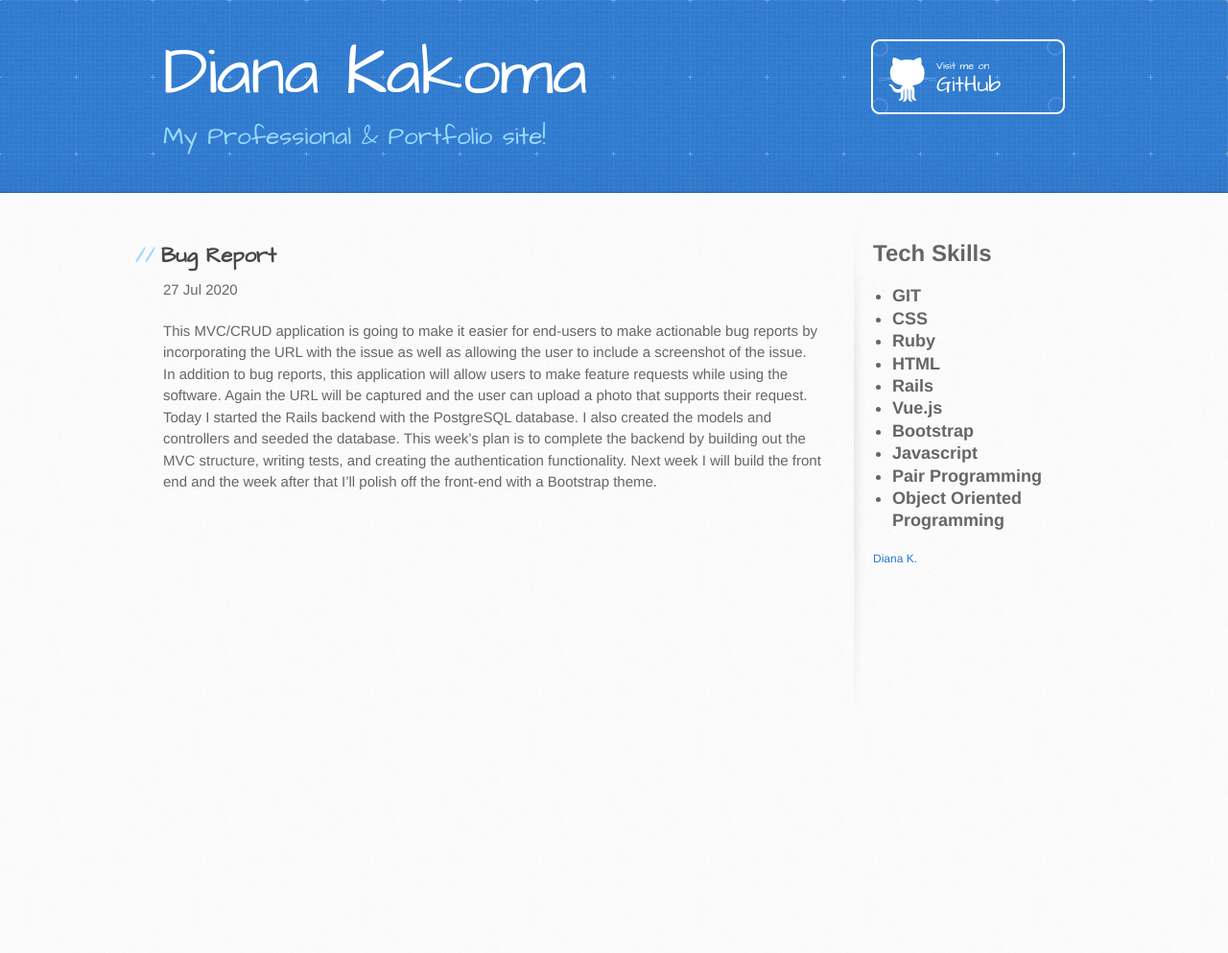
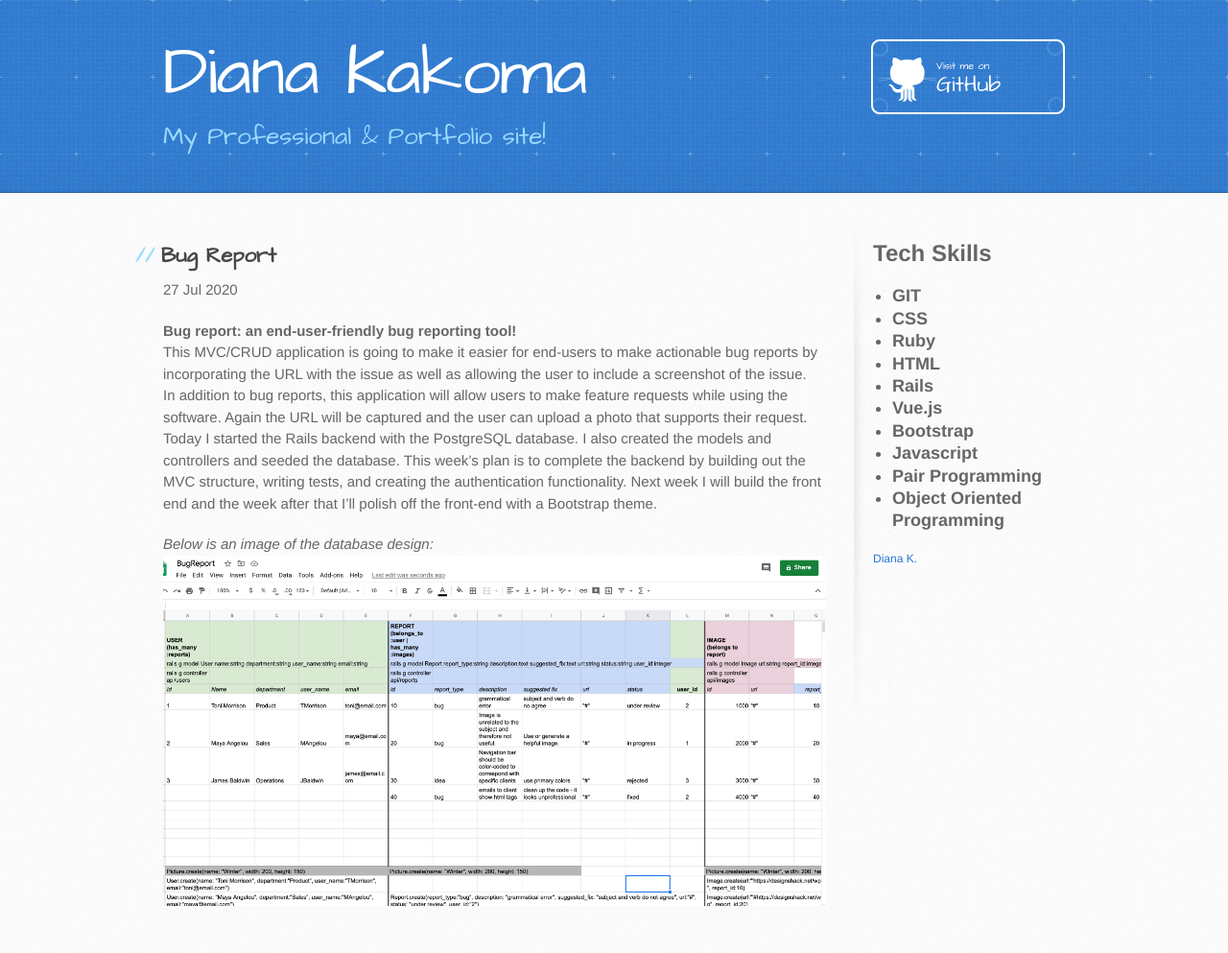
Before and after one commit to dianakakoma/dianakakoma.github.io, a Jekyll site: the page built from _posts/2020-7-27-bug-report.md, in a window 1280 px wide. Shown: the whole page at 96% size. Built offline with Jekyll 4.4.1, drawn with Linux system fonts in a browser that asks for light colours; our own code applies the rules of GitHub Pages for plain Markdown files; comment, search, counter and statistics services are not loaded; before the commit the page ends 900 px from its top, so only the background shows below that.

Commit message:
Update 2020-7-27-bug-report.md
Image of the database structure uploaded. It includes the controller and model verbiage as well as the sample data for the seeds file.

```diff
--- a/_posts/2020-7-27-bug-report.md
+++ b/_posts/2020-7-27-bug-report.md
@@ -1,6 +1,10 @@
+**Bug report: an end-user-friendly bug reporting tool!<br>**
 This MVC/CRUD application is going to make it easier for end-users to make actionable bug reports by incorporating the URL with the issue as well as allowing the user to include a screenshot of the issue.
 <br>
 In addition to bug reports, this application will allow users to make feature requests while using the software. Again the URL will be captured and the user can upload a photo that supports their request.
 Today I started the Rails backend with the PostgreSQL database. I also created the models and controllers and seeded the database.
 This week's plan is to complete the backend by building out the MVC structure, writing tests, and creating the authentication functionality.
 Next week I will build the front end and the week after that I'll polish off the front-end with a Bootstrap theme.
+
+*Below is an image of the database design:*
+<img src="/images/bug_report_database.png"/>
```
